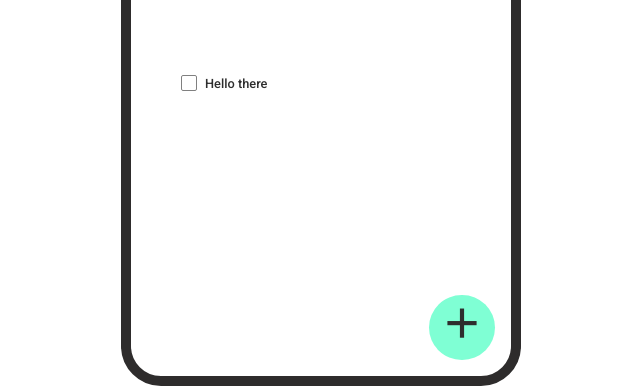
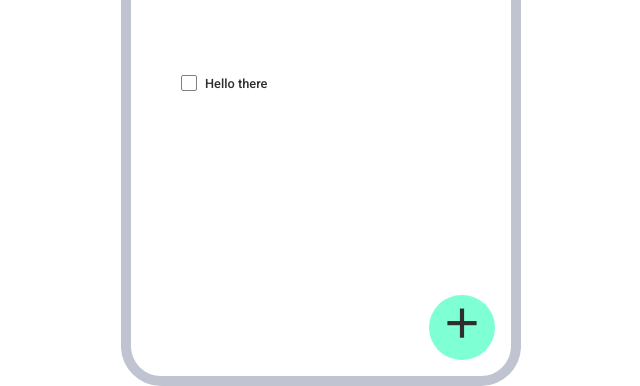
Before and after one commit to im-masum/super-to-do-list-2, a plain HTML site: page index.html in a window 1280 px wide. Shown: the part 414-800 px from the top of the page, without its empty margins (319-959 px from the left). Drawn offline with nearby package versions, Linux system fonts and the light colour scheme; a web font is replaced by a local one.

Commit message:
modified

```diff
--- a/style.css
+++ b/style.css
@@ -36,7 +36,7 @@
          height: 50rem;
          width: 25rem;
          border-radius: 40px;
-         border: 10px solid rgb(46, 44, 44);
+         border: 10px solid rgb(192, 196, 208);
      }
 
  }
```
